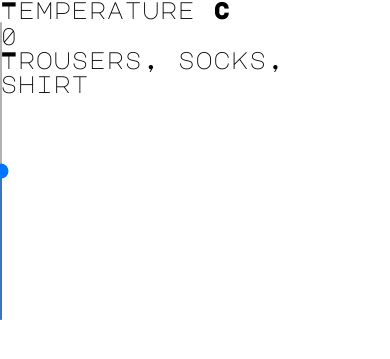
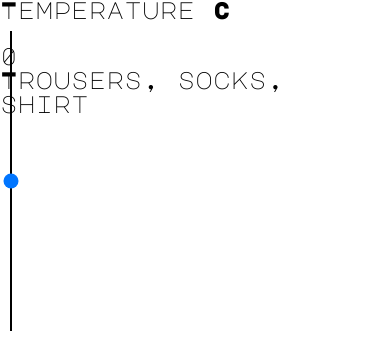
Before and after one commit to aapokojo/kidswear, a plain HTML site: page index.html in a window 390 px wide. Shown: the part 111-470 px from the top of the page. Drawn offline with Linux system fonts and the light colour scheme.

Commit message:
Show slider on mobile

```diff
--- a/index.html
+++ b/index.html
@@ -13,10 +13,16 @@ body {
 .page {
     height: 100vh;
 }
+.slider input:focus {
+  outline: none;
+}
 .slider input {
+  -webkit-appearance: none;
+  border: 1px solid #000000;
+  background: #ffffff;
   width: 300px;
   height: 2px;
-  margin: 0;
+  margin: 10;
   transform-origin: 150px 150px;
   transform: rotate(-90deg);
 }
```
